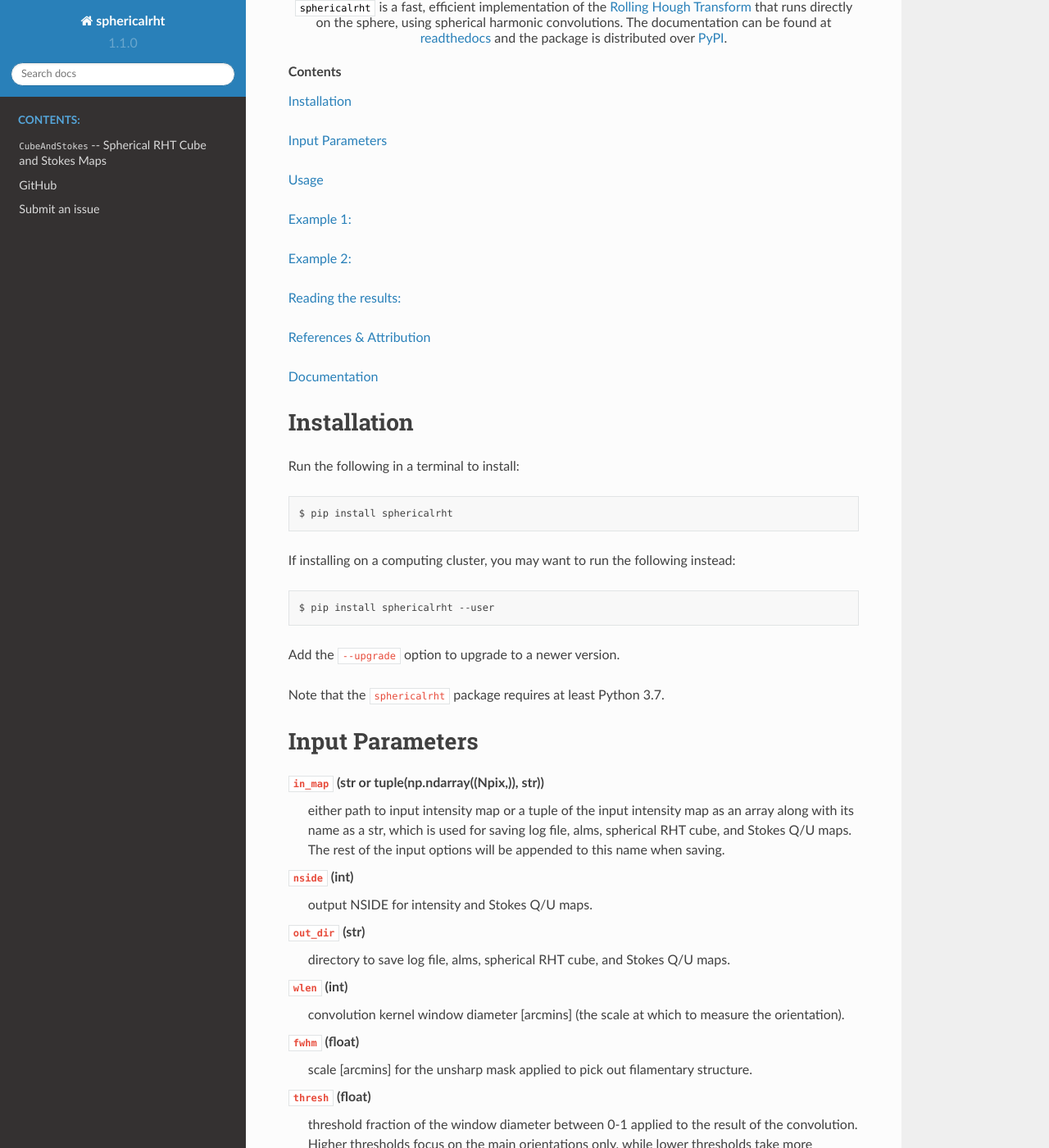
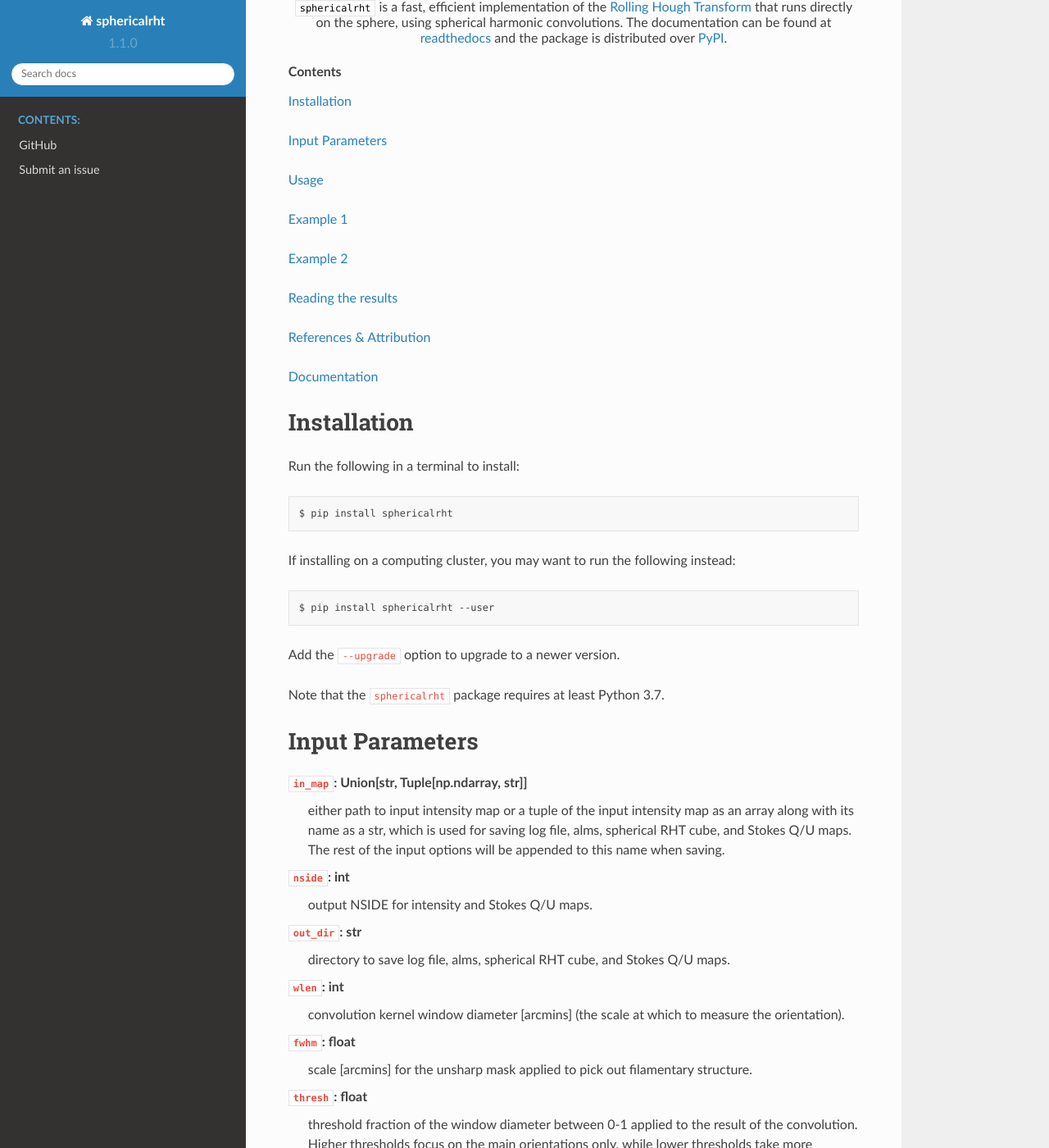
Before and after one commit to georgehalal/sphericalrht, a Sphinx documentation site: the page built from docs/source/index.rst, in a window 1280 px wide and 1400 px high, scrolled down 430 px. Shown: the whole window at 82% size. Built offline with Sphinx 7.4.7 and the Read the Docs theme 2.0.0, drawn with Linux system fonts in a browser that asks for light colours; some of the changed text lies outside the part shown.

Commit message:
updated README.rst and added a test

```diff
--- a/README.rst
+++ b/README.rst
@@ -63,38 +63,38 @@
 ================
 Input Parameters
 ================
-``in_map`` (str or tuple(np.ndarray((Npix,)), str))
+``in_map``: Union[str, Tuple[np.ndarray, str]]
    either path to input intensity map or a tuple of the input
    intensity map as an array along with its name as a str,
    which is used for saving log file, alms, spherical RHT
    cube, and Stokes Q/U maps. The rest of the input options
    will be appended to this name when saving.
 
-``nside`` (int)
+``nside``: int
   output NSIDE for intensity and Stokes Q/U maps.
 
-``out_dir`` (str)
+``out_dir``: str
   directory to save log file, alms, spherical RHT cube, and Stokes Q/U
   maps.
 
-``wlen`` (int)
+``wlen``: int
   convolution kernel window diameter [arcmins] (the scale at which to
   measure the orientation).
 
-``fwhm`` (float)
+``fwhm``: float
   scale [arcmins] for the unsharp mask applied to pick out filamentary
   structure.
 
-``thresh`` (float)
+``thresh``: float
   threshold fraction of the window diameter between 0-1 applied to the
   result of the convolution. Higher thresholds focus on the main
   orientations only, while lower thresholds take more orientations into
   account, weighted by their intensity.
 
-``norients`` (int)
+``norients``: int
   angular resolution given by the number of orientations to consider.
 
-``overwrite`` (bool)
+``overwrite``: bool
   whether to overwrite outputs of same name if they already exist.
 
 
@@ -106,8 +106,8 @@
 request many CPUs when submitting a job. The only input parameters that
 affect the runtime and memory are ``nside`` and ``norients``.
 
-Example 1:
-----------
+Example 1
+---------
 Here's one way to run the algorithm with all the input parameters:
 
 .. code-block:: python
@@ -127,13 +127,13 @@
     cube_and_stokes.build_and_save()
 
 
-Example 2:
-----------
+Example 2
+---------
 If your input map is an array instead of a .fits file, you can enter a
 tuple with the array in the first entry and the name as the second entry
 as shown in this example that uses only the required input parameters:
 
- .. code-block:: python
+.. code-block:: python
 
     import h5py
 
@@ -150,8 +150,8 @@
     cube_and_stokes.build_and_save()
 
 
-Reading the results:
---------------------
+Reading the results
+-------------------
 .. code-block:: python
 
     # Load the output maps
--- a/docs/source/index.rst
+++ b/docs/source/index.rst
@@ -8,6 +8,5 @@
    :maxdepth: 2
    :caption: Contents:
 
-   sphericalrht.CubeAndStokes
    GitHub <https://github.com/georgehalal/sphericalrht>
    Submit an issue <https://github.com/georgehalal/sphericalrht/issues>
--- a/docs/source/sphericalrht.CubeAndStokes.rst
+++ /dev/null
@@ -1,11 +0,0 @@
-.. sphericalrht.CubeAndStokes:
-
-.. currentmodule:: sphericalrht.CubeAndStokes
-
-:mod:`CubeAndStokes` -- Spherical RHT Cube and Stokes Maps
-==========================================================
-
-.. automodule:: sphericalrht.CubeAndStokes
-    :members:
-    :undoc-members:
-    :show-inheritance:
```
Also changed, not shown: 2 other files.
